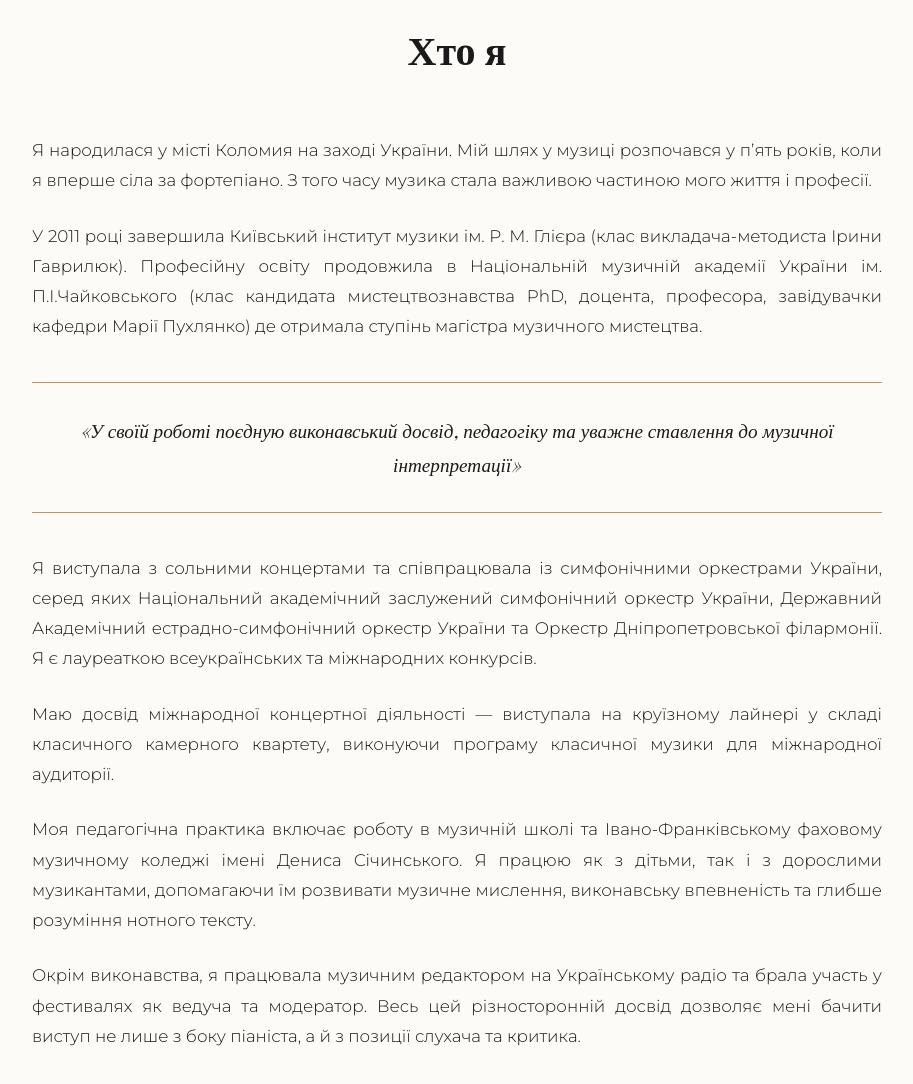
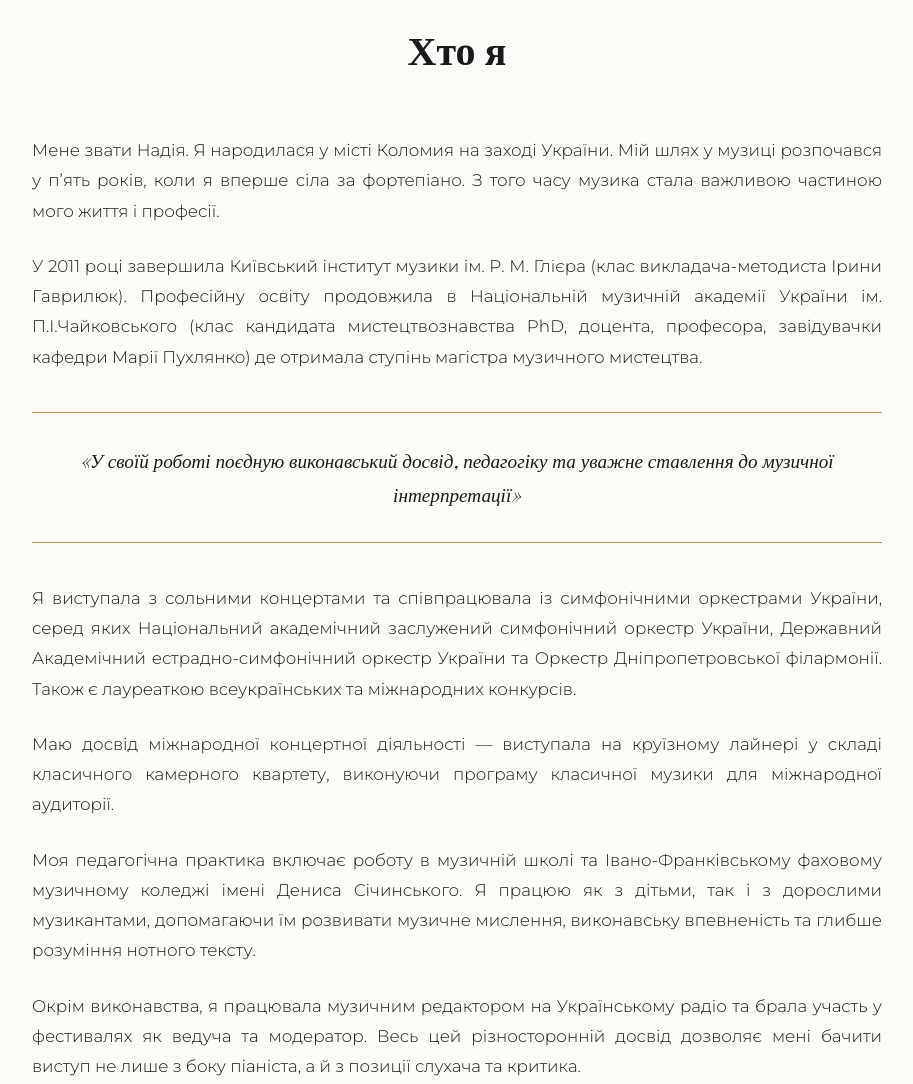
Before and after one commit to NadiiaHrab/Beforthestage, a plain HTML site: page index.html in a window 1280 px wide. Shown: the part 900-1984 px from the top of the page, without its empty margins (183-1096 px from the left). Drawn offline with nearby package versions, Linux system fonts and the light colour scheme; a web font is replaced by a local one.

Commit message:
текс

```diff
--- a/index.html
+++ b/index.html
@@ -436,7 +436,7 @@
     <section class="container reveal" id="about">
         <h2 class="section-title">Хто я</h2>
         <div class="about-content">
-            <p>Я народилася у місті Коломия на заході України. Мій шлях у музиці розпочався у п’ять років, коли я вперше
+            <p>Мене звати Надія. Я народилася у місті Коломия на заході України. Мій шлях у музиці розпочався у п’ять років, коли я вперше
                 сіла за фортепіано. З того часу музика стала важливою частиною мого життя і професії.</p>
 
             <p>У 2011 році завершила Київський інститут музики ім. Р. М. Глієра (клас викладача-методиста Ірини
@@ -451,7 +451,7 @@
 
             <p>Я виступала з сольними концертами та співпрацювала із симфонічними оркестрами
                 України, серед яких Національний академічний заслужений симфонічний оркестр України, Державний
-                Академічний естрадно-симфонічний оркестр України та Оркестр Дніпропетровської філармонії. Я є лауреаткою
+                Академічний естрадно-симфонічний оркестр України та Оркестр Дніпропетровської філармонії. Також є лауреаткою
                 всеукраїнських та міжнародних конкурсів.</p>
 
             <p>Маю досвід міжнародної концертної діяльності — виступала на круїзному лайнері у складі класичного
@@ -560,7 +560,7 @@
             <div class="step">
                 <div class="step-dot">03</div>
                 <h4>Фідбек</h4>
-                <p>Обговорюємо деталі онлайн.</p>
+                <p>Обговорюємо деталі на онлайн уроці, або я надсилаю свої рекомендації у вигляді нотаток.</p>
             </div>
         </div>
     </section>
```
